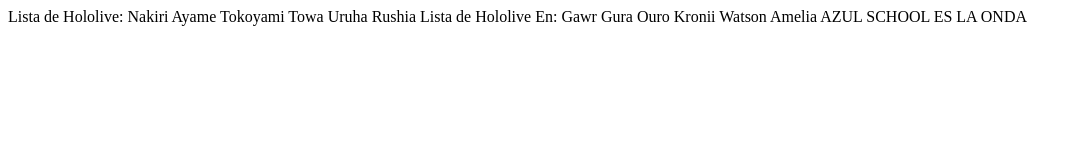
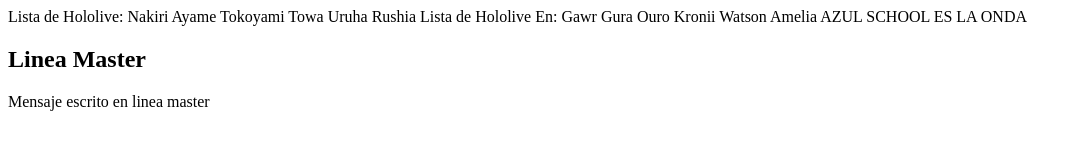
Before and after one commit to Acezurita/Git-GitHUB-AzulSchool, a plain HTML site: page index.html in a window 1280 px wide. Shown: the whole page, without its empty margins (0-1082 px from the left). Drawn offline with Linux system fonts and the light colour scheme.

Commit message:
linea master

```diff
--- a/index.html
+++ b/index.html
@@ -19,5 +19,8 @@
 
     AZUL SCHOOL ES LA ONDA
 
+    <h2>Linea Master</h2>
+    <p>Mensaje escrito en linea master</p>
+
 </body>
 </html>
```
Also changed, not shown: Archivo.txt.
